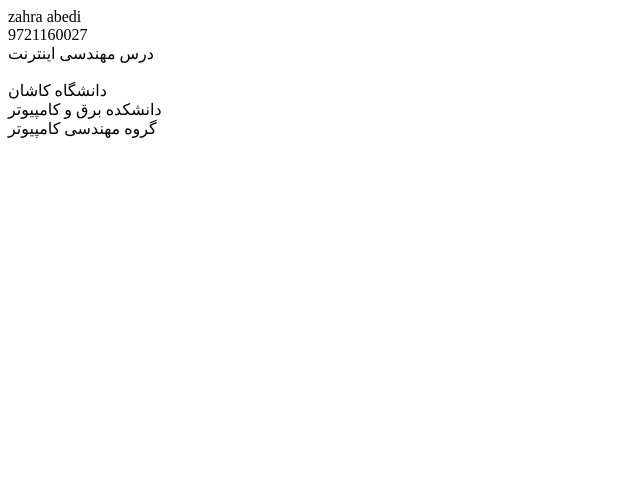
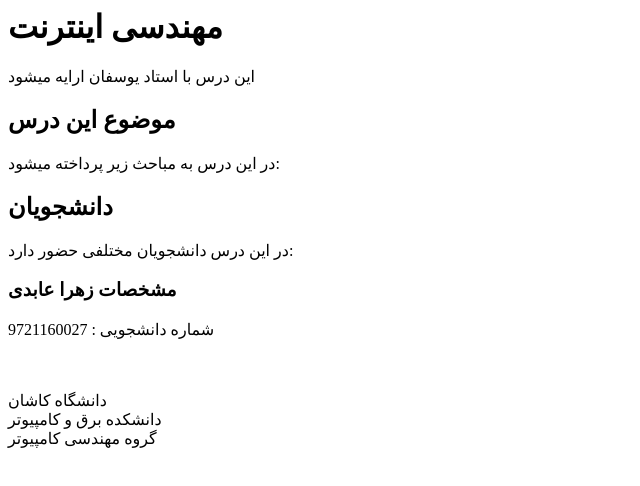
Before and after one commit to abedi9721160027zahra/abedi9721160027zahra, a plain HTML site: page zahra.html in a window 1280 px wide. Shown: the whole page, without its empty margins (0-640 px from the left). Drawn offline with Linux system fonts and the light colour scheme.

Commit message:
update with h and p

```diff
--- a/zahra.html
+++ b/zahra.html
@@ -6,12 +6,19 @@
 </title>
 </head>
 <body>
-  zahra abedi
-  <br />
-  9721160027
-  <br />
-  درس مهندسی اینترنت
+
+<h1>مهندسی اینترنت</h1>
+<p>این درس با استاد یوسفان ارایه میشود</p>
+<h2>موضوع این درس</h2>
+<p>در این درس به مباحث زیر پرداخته میشود:</p>
+
+<h2>دانشجویان</h2>
+<p>در این درس دانشجویان مختلفی حضور دارد:</p>
+
+<h3>مشخصات زهرا عابدی</h3>
+<p>شماره دانشجویی : 9721160027</p>
 <br />
+
 <br />
 دانشگاه کاشان
 <br />
```
